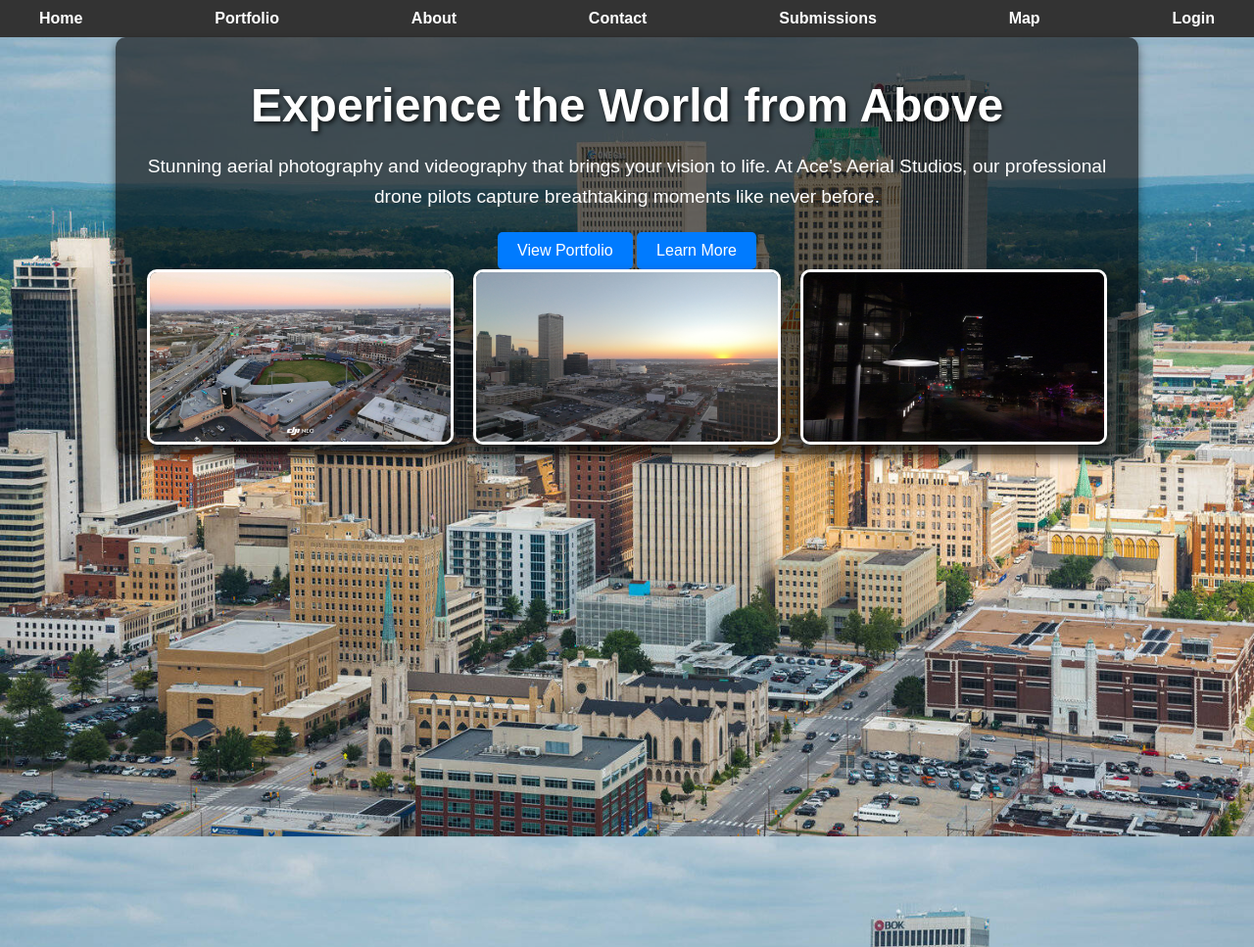
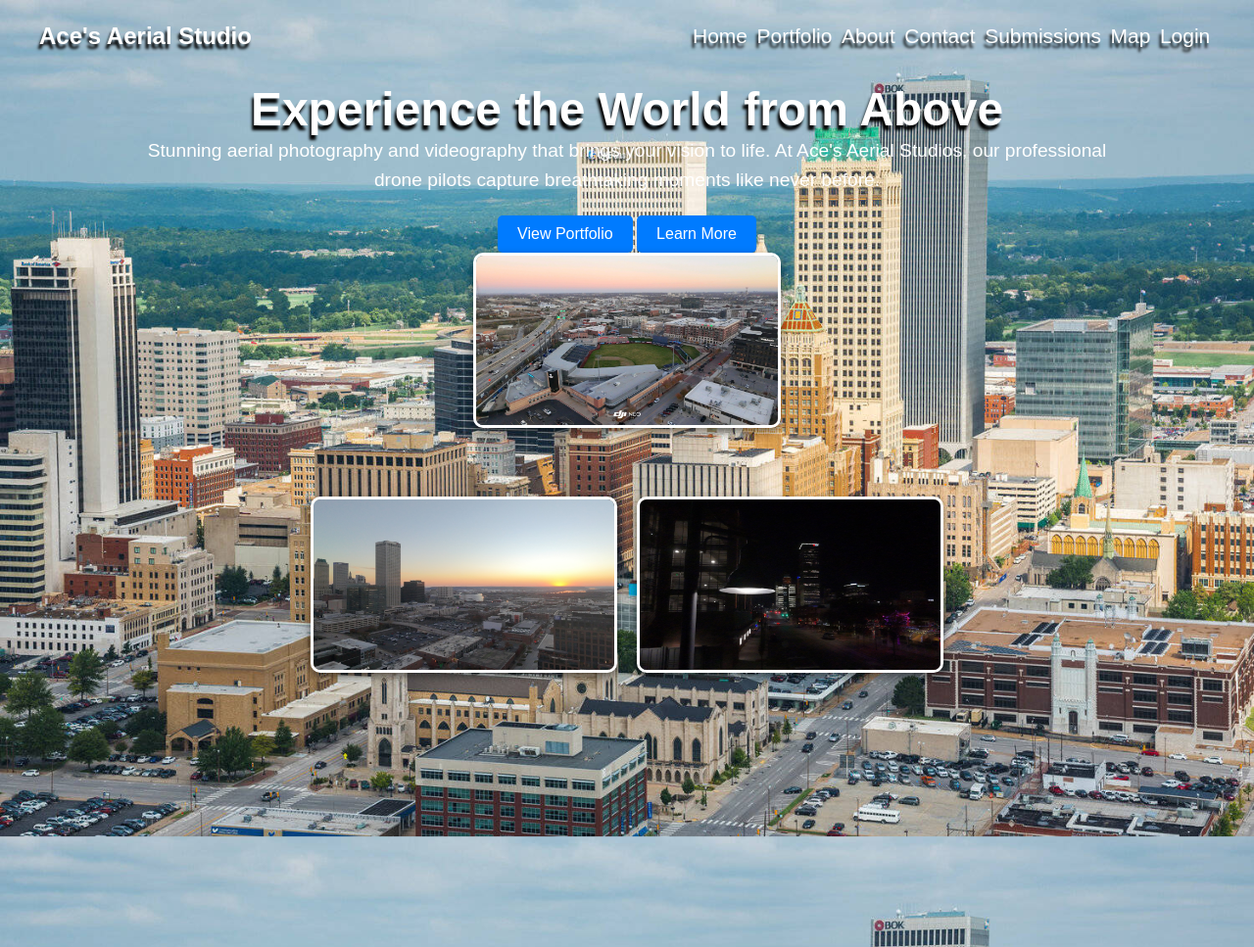
Before and after one commit to BoostedT/Ace-s-Aerial-Studio, a Flask app: page / in a window 1280 px wide. Shown: the top 967 px of the page at 98% size. Run offline with Flask 3, Linux system fonts and the light colour scheme.

Commit message:
changes to navigation bar and added css files for header and overlay

```diff
--- /dev/null
+++ b/static/css/header.css
@@ -0,0 +1,68 @@
+/* Reset for consistency */
+body, h1, ul, li, a {
+    margin: 0;
+    padding: 0;
+    list-style: none;
+    text-decoration: none;
+    color: rgb(255, 255, 255);
+    transition: color 0.3s ease;
+}
+
+/* Header Styles */
+.site-header {
+    background-color: #00000000; /* Transparent BG */
+    color: white;
+    padding: 20px 0;
+    position: sticky;
+    top: 0;
+    z-index: 1000;
+}
+
+/* Flex Container */
+.container {
+    display: flex;
+    justify-content: space-between;
+    align-items: center;
+    max-width: 1200px;
+    margin: 0 auto;
+    padding: 0 20px;
+}
+
+/* Logo Styles */
+.logo h1 {
+    font-size: 24px;
+    font-weight: bold;
+}
+
+/* Navigation Styles */
+.nav-links ul {
+    display: flex;
+    gap: 0px;
+}
+
+.nav-links a {
+    color: white;
+    font-size: 1.31rem;
+    font-weight: 500;
+    transition: color 0.3s ease;
+    padding: 0.3rem;
+    display: block;
+    text-shadow: -2px 5px 3px rgba(0, 0, 0, 1);
+}
+
+.nav-links a:hover {
+    color: #ffcc00; /* Highlighted link color */
+}
+
+/* Responsive Design */
+@media (max-width: 768px) {
+    .container {
+        flex-direction: column;
+        align-items: center;
+    }
+
+    .nav-links ul {
+        flex-direction: column;
+        gap: 10px;
+    }
+}
--- /dev/null
+++ b/static/css/overlay.css
@@ -0,0 +1,23 @@
+/* Overlay Styles for photos on main page */
+
+.image-container {
+    position: relative;
+    display: inline-block;
+}
+.overlay {
+    position: relative;
+    bottom: 0;
+    left: 0;
+    right: 0;
+    color: white;
+    background-color: rgba(0, 0, 0, 0);
+    padding: 10px;
+    font-size: 1.4rem;
+    text-align: center;
+    opacity: 0%;
+    transition: opacity 0.3s ease;
+}
+
+.image-container:hover .overlay {
+    opacity: 1;
+}
--- a/static/css/styles.css
+++ b/static/css/styles.css
@@ -8,45 +8,20 @@ body {
     background-size: cover;
 }
 
-/* Navigation Bar */
-nav ul {
-    list-style: none;
-    background: rgba(0, 0, 0, 0.8);
-    padding: 10px;
-    display: flex;
-    justify-content: center;
-    margin: 0;
-}
-nav ul li {
-    margin: 0 15px;
-}
-nav ul li a {
-    color: #fff;
-    text-decoration: none;
-    font-weight: bold;
-    transition: color 0.3s;
-}
-nav ul li a:hover {
-    color: #00bfff;
-}
-
 /* Main Content */
 main {
     padding: 10px 10px;
     text-align: center;
-    background: rgba(0, 0, 0, 0.6);
     margin: 0px auto;
     max-width: 80%;
     border-radius: 10px;
-    box-shadow: 0 4px 10px rgba(0, 0, 0, 0.5);
 }
 
 /* Headings and Paragraphs */
 h1 {
     font-size: 3rem;
     margin-bottom: 20px;
-    text-shadow: 2px 2px 5px rgba(0, 0, 0, 0.8);
-}
+    text-shadow: -2px 5px 3px rgba(0, 0, 0, 1);}
 p {
     font-size: 1.2rem;
     line-height: 1.6;
@@ -267,34 +242,6 @@ form button:hover {
     border: 1px solid #f5c6cb;
 }
 
-/* Navigation Bar */
-nav ul {
-    list-style: none;
-    display: flex;
-    justify-content: space-between;
-    align-items: center;
-    background: #333;
-    padding: 10px 20px;
-    margin: 0;
-}
-
-nav ul li {
-    margin: 0 10px;
-}
-
-nav ul li a {
-    color: white;
-    text-decoration: none;
-    font-weight: bold;
-    padding: 5px 10px;
-    transition: background-color 0.3s, color 0.3s;
-}
-
-nav ul li a:hover {
-    background-color: #575757;
-    border-radius: 5px;
-}
-
 /* Align login/logout button to the right */
 nav ul li.login-button {
     margin-left: auto; /* Push the button to the far right */
--- a/templates/base.html
+++ b/templates/base.html
@@ -5,16 +5,22 @@
     <meta name="viewport" content="width=device-width, initial-scale=1.0">
     <title>{% block title %}Ace's Aerial Studio{% endblock %}</title>
     <link rel="stylesheet" href="{{ url_for('static', filename='css/styles.css') }}">
-    <link rel="icon" type="image/png" href="static/images/logo.png">
+    <link rel="stylesheet" href="{{ url_for('static', filename='css/overlay.css') }}">
+    <link rel="stylesheet" href="{{ url_for('static', filename='css/header.css') }}">
+    <link rel="icon" type="image/png" href="{{ url_for('static', filename='images/logo.png') }}">
 
     <link rel="stylesheet" href="https://unpkg.com/leaflet/dist/leaflet.css" />
 
     <script src="{{ url_for('static', filename='js/slideshow.js') }}"></script>
-
     <script src="https://unpkg.com/leaflet/dist/leaflet.js"></script>
 </head>
 <body>
-    <nav>
+    <header class="site-header">
+        <div class="container">
+            <div class="logo">
+                <h1>Ace's Aerial Studio</h1>
+            </div>
+            <nav class="nav-links">
                 <ul>
                     <li><a href="{{ url_for('home') }}">Home</a></li>
                     <li><a href="{{ url_for('portfolio') }}">Portfolio</a></li>
@@ -25,6 +31,8 @@
                     <li><a href="{{ url_for('login') }}">Login</a></li>
                 </ul>
             </nav>
+        </div>
+    </header>
     <main>
         {% block content %}{% endblock %}
     </main>
--- a/templates/index.html
+++ b/templates/index.html
@@ -10,7 +10,10 @@
 <a href="{{ url_for('about') }}" class="btn">Learn More</a>
 
 <div class="gallery">
-    <img src="{{ url_for('static', filename='images/oneokfield.jpg') }}" alt="Drillers Stadium">
+    <div class="image-container">
+        <img src="{{ url_for('static', filename='images/oneokfield.jpg') }}" alt="Drillers Stadium">
+        <div class="overlay">Drillers Stadium</div>
+    </div>
     <img src="{{ url_for('static', filename='images/downtownwithsunset.jpg') }}" alt="Bok Center Dusk">
     <img src="{{ url_for('static', filename='images/darktulsa.jpg') }}" alt="Downtown Tulsa at Night">
 </div>
```
Lines whose indentation alone changed are shown as unchanged.
